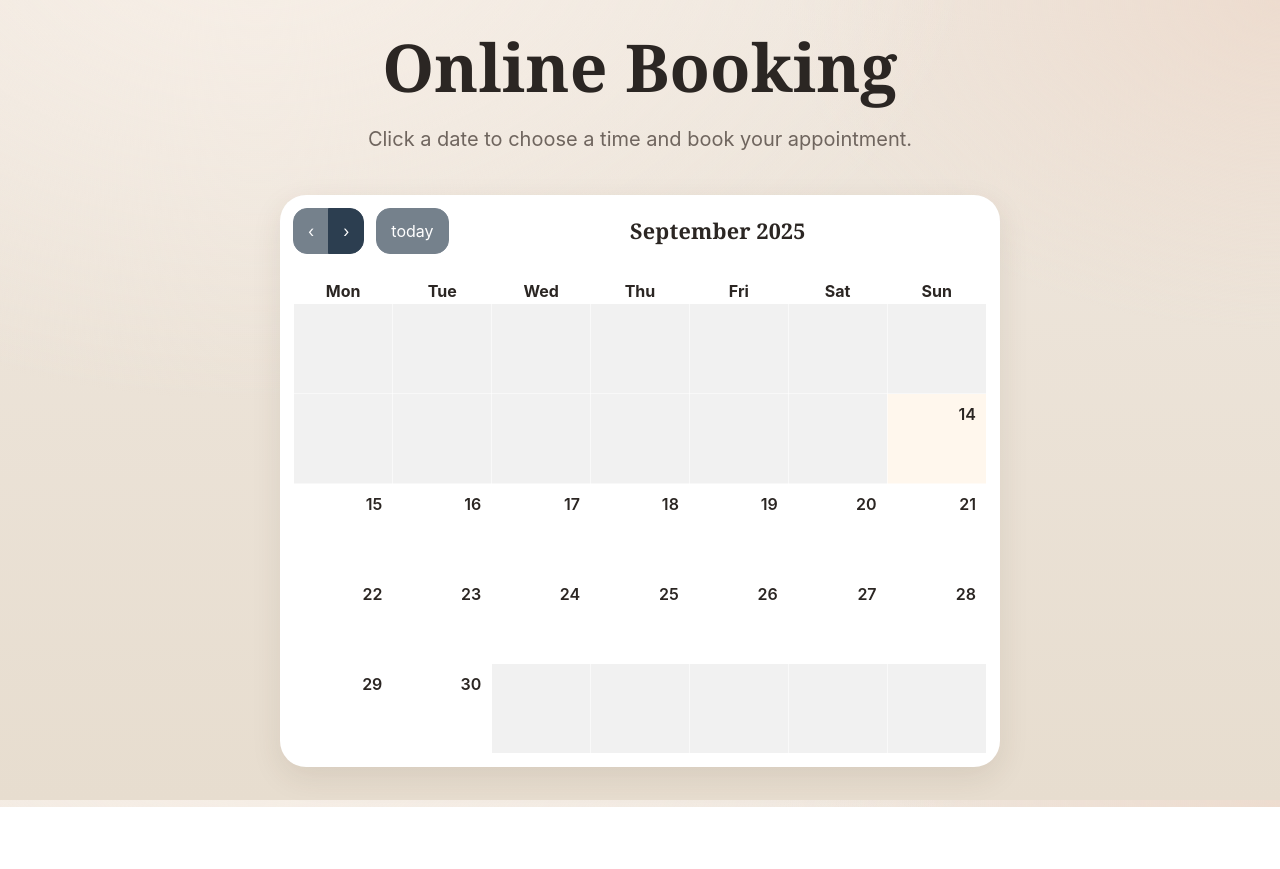
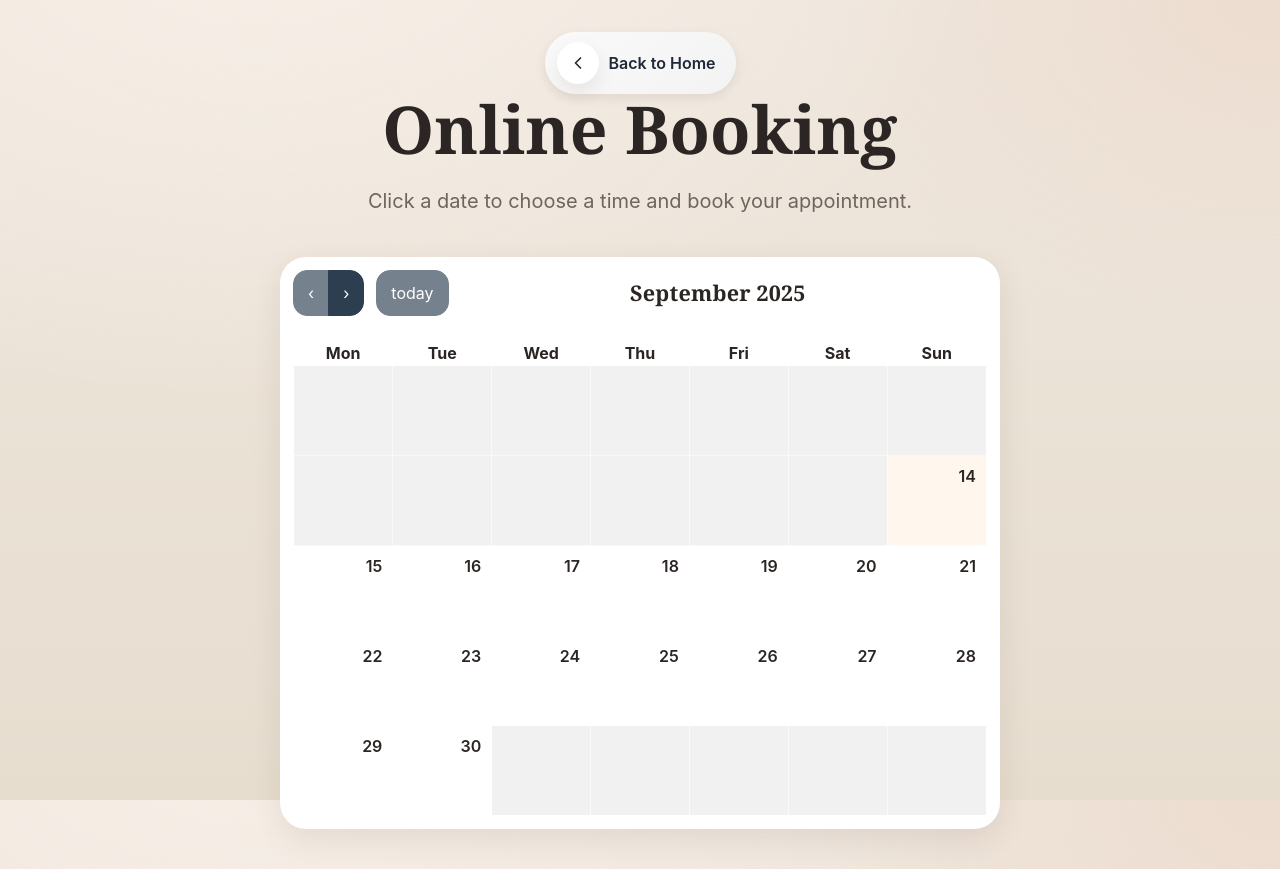
Before and after one commit to yuronn5/ozbrows, a Next.js app: page /booking in a window 1280 px wide. Before the commit the page ends 807 px from the top, so only its background shows below. Built offline with nearby package versions, Linux system fonts and the light colour scheme.

Commit message:
back to home

```diff
--- a/app/booking/booking.css
+++ b/app/booking/booking.css
@@ -348,6 +348,43 @@
 .btn.btn--ghost {
   background: #fff;
 }
+.back-home-btn {
+  display: inline-flex;
+  align-items: center;
+  gap: 10px;
+  padding: 10px 20px 10px 12px;
+  border-radius: 50px;
+  background: linear-gradient(135deg, #fafafa, #f3f3f3);
+  color: #1f2937;
+  font-weight: 600;
+  text-decoration: none;
+  box-shadow: 0 4px 12px rgba(0, 0, 0, 0.08);
+  transition: all 0.25s ease;
+}
+
+.back-home-btn .icon {
+  display: flex;
+  align-items: center;
+  justify-content: center;
+  background: #fff;
+  border-radius: 50%;
+  padding: 6px;
+  transition: transform 0.3s ease;
+}
+
+/* Анімації */
+.back-home-btn:hover {
+  transform: translateY(-2px) scale(1.03);
+  box-shadow: 0 8px 20px rgba(0, 0, 0, 0.12);
+}
+
+.back-home-btn:hover .icon {
+  transform: translateX(-3px);
+}
+
+.back-home-btn:active {
+  transform: scale(0.97);
+}
 
 /* =========================
    Mobile
--- a/app/booking/page.tsx
+++ b/app/booking/page.tsx
@@ -5,6 +5,9 @@ import { Calendar } from "@fullcalendar/core";
 import dayGridPlugin from "@fullcalendar/daygrid";
 import interactionPlugin, { DateClickArg } from "@fullcalendar/interaction";
 import "./booking.css";
+import Link from "next/link";
+import { ArrowLeft } from "lucide-react";
+import { ChevronLeft } from "lucide-react";
 
 const API_BASE = "/api";
 
@@ -247,6 +250,12 @@ export default function BookingPage() {
   return (
     <main className="container" style={{ padding: "28px 0 40px" }}>
       <div className="booking__header">
+        <Link href="/" className="back-home-btn">
+      <span className="icon">
+        <ChevronLeft size={20} />
+      </span>
+      <span className="text">Back to Home</span>
+    </Link>
         <h1 className="display" style={{ marginBottom: 6 }}>
           Online Booking
         </h1>
@@ -266,16 +275,28 @@ export default function BookingPage() {
 
       {/* Modal */}
       {dateStr && (
-  <div className="modal open" onClick={onModalBgClick} aria-modal="true" role="dialog">
+        <div
+          className="modal open"
+          onClick={onModalBgClick}
+          aria-modal="true"
+          role="dialog"
+        >
           <div className="sheet" role="document">
             {/* HEADER */}
             <div className="sheet__header">
-        <div className="sheet__badge" aria-hidden>📅</div>
+              <div className="sheet__badge" aria-hidden>
+                📅
+              </div>
               <div className="sheet__titles">
                 <h3 className="sheet__title">Choose a time</h3>
                 <div className="sheet__sub">
-            {new Date(`${dateStr}T12:00:00`).toLocaleDateString('uk-UA', { day: '2-digit', month: 'long', year: 'numeric' })}
-            <span className="dot">•</span> Working hours: <b>08:00–20:00</b>
+                  {new Date(`${dateStr}T12:00:00`).toLocaleDateString("uk-UA", {
+                    day: "2-digit",
+                    month: "long",
+                    year: "numeric",
+                  })}
+                  <span className="dot">•</span> Working hours:{" "}
+                  <b>08:00–20:00</b>
                   <span className="dot">•</span> <b>45m</b>
                 </div>
               </div>
@@ -283,7 +304,11 @@ export default function BookingPage() {
 
             {/* SCROLLABLE BODY */}
             <div className="sheet__body">
-        <div className="slots" role="listbox" aria-label="Available times">
+              <div
+                className="slots"
+                role="listbox"
+                aria-label="Available times"
+              >
                 {slots.map((t) => {
                   const blockedSlot = isBlocked(t);
                   const fits = fitsFrom(t);
@@ -294,7 +319,9 @@ export default function BookingPage() {
                       key={t}
                       role="option"
                       aria-selected={selectedNow}
-                className={`slot${selectedNow ? ' selected' : ''}${disabled ? ' disabled' : ''}`}
+                      className={`slot${selectedNow ? " selected" : ""}${
+                        disabled ? " disabled" : ""
+                      }`}
                       onClick={() => !disabled && setSelected(t)}
                       disabled={disabled}
                     >
@@ -307,13 +334,25 @@ export default function BookingPage() {
               {/* FORM */}
               <div className="form">
                 <div>
-            <label>Ім’я
-              <input value={name} onChange={(e) => setName(e.target.value)} placeholder="Ім’я" inputMode="text" />
+                  <label>
+                    Ім’я
+                    <input
+                      value={name}
+                      onChange={(e) => setName(e.target.value)}
+                      placeholder="Ім’я"
+                      inputMode="text"
+                    />
                   </label>
                 </div>
                 <div>
-            <label>Телефон
-              <input value={phone} onChange={(e) => setPhone(e.target.value)} placeholder="+380..." inputMode="tel" />
+                  <label>
+                    Телефон
+                    <input
+                      value={phone}
+                      onChange={(e) => setPhone(e.target.value)}
+                      placeholder="+380..."
+                      inputMode="tel"
+                    />
                   </label>
                 </div>
               </div>
@@ -338,19 +377,23 @@ export default function BookingPage() {
 
             {/* STICKY FOOTER */}
             <div className="sheet__footer">
-        <button className="btn btn--ghost" onClick={() => setDateStr(null)}>Close</button>
+              <button
+                className="btn btn--ghost"
+                onClick={() => setDateStr(null)}
+              >
+                Close
+              </button>
               <button
                 className="btn primary"
                 onClick={handleConfirm}
                 disabled={busy || !selected || !name || !phone}
               >
-          {busy ? 'Saving…' : 'Confirm'}
+                {busy ? "Saving…" : "Confirm"}
               </button>
             </div>
           </div>
         </div>
       )}
-
     </main>
   );
 }
--- a/package.json
+++ b/package.json
@@ -13,6 +13,7 @@
     "@fullcalendar/daygrid": "^6.1.19",
     "@fullcalendar/interaction": "^6.1.19",
     "@netlify/blobs": "^10.0.10",
+    "lucide-react": "^0.544.0",
     "next": "15.5.3",
     "react": "19.1.0",
     "react-dom": "19.1.0"
```
Also changed, not shown: 1 other file (tests, documents, lock files or other folders). Lines whose indentation alone changed are shown as unchanged.
